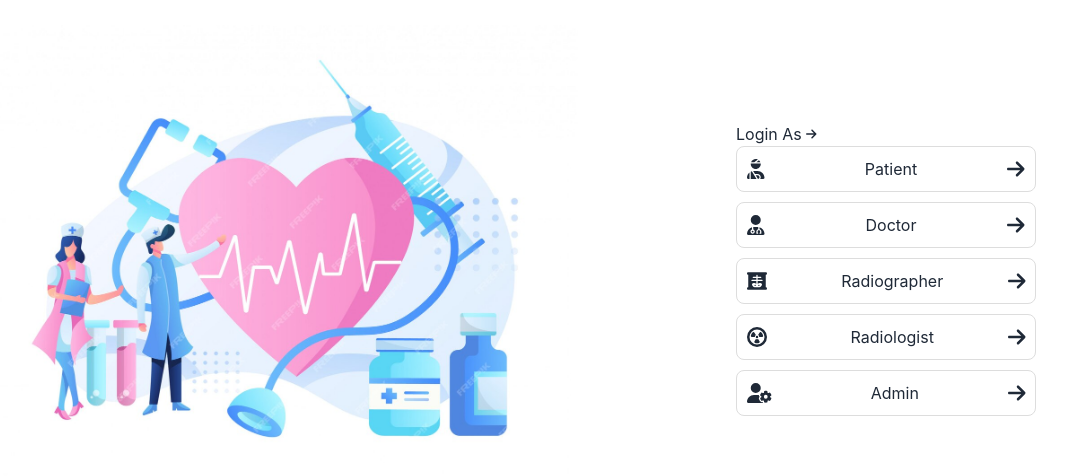
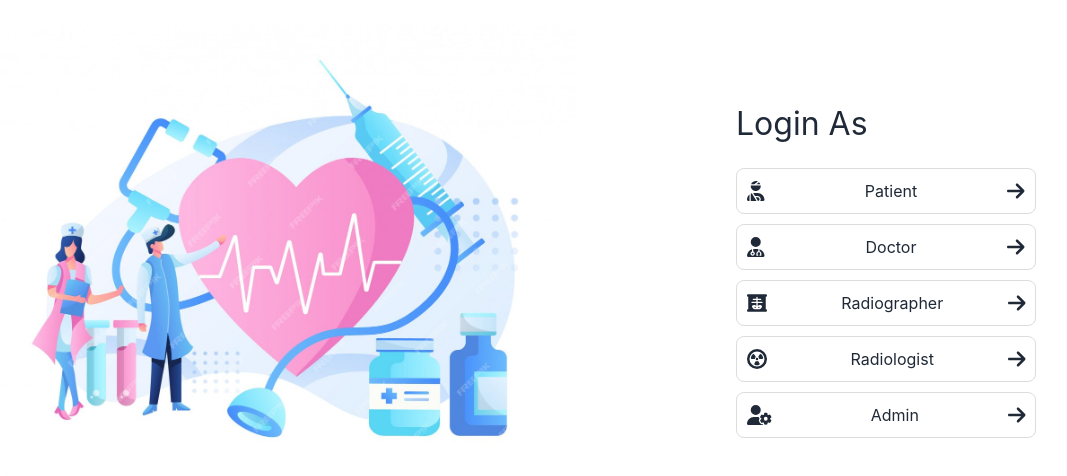
Before and after one commit to sam-25/Had_frontend, a React (Create React App) app: page / in a window 1280 px wide. Shown: the part 126-602 px from the top of the page, without its empty margins (106-1173 px from the left). Built offline with nearby package versions, Linux system fonts and the light colour scheme.

Commit message:
Styles Updated

```diff
--- a/src/Components/LoginForm.js
+++ b/src/Components/LoginForm.js
@@ -75,7 +75,7 @@ const LoginForm = ({ onBack, onToggle ,userType}) => {
       </button>
 
       {/* Form Title */}
-      <h2>Login</h2>
+      <h2 style={{ fontSize: '1.5em' , marginBottom: '20px', marginLeft: '0px', marginTop: '10px'}}>Login </h2>
 
       {/* Login Form */}
       <form onSubmit={handleSubmit}>
--- a/src/Components/SignupForm.js
+++ b/src/Components/SignupForm.js
@@ -60,7 +60,7 @@ const SignupForm = ({ onBack, onToggle ,userType}) => {
       </button>
 
       {/* Form Title */}
-      <h2>Sign Up</h2>
+      <h2 style={{ fontSize: '1.5em' , marginBottom: '20px', marginLeft: '0px', marginTop: '10px' }}>Sign Up </h2>
 
       {/* Signup Form */}
       <form onSubmit={handleSubmit}>
--- a/src/Components/UserTypeSelection.js
+++ b/src/Components/UserTypeSelection.js
@@ -13,7 +13,9 @@ const UserTypeOption = ({ icon, label, onClick }) => (
 
 const UserTypeSelection = ({ onSelectUserType }) => (
   <div className="user-type-selection">
-    <h2>Login As <FontAwesomeIcon icon={faArrowRight} size="xs" /></h2>
+    {/* <h1>Login As <FontAwesomeIcon icon={faArrowRight} size="s" /></h1> */}
+    <h1 style={{ fontSize: '2em' , marginBottom: '20px', marginLeft: '0px'}}>Login As </h1>
+
     <UserTypeOption icon={faUserInjured} label="Patient" onClick={onSelectUserType} />
     <UserTypeOption icon={faUserMd} label="Doctor" onClick={onSelectUserType} />
     <UserTypeOption icon={faXRay} label="Radiographer" onClick={onSelectUserType} />
```
